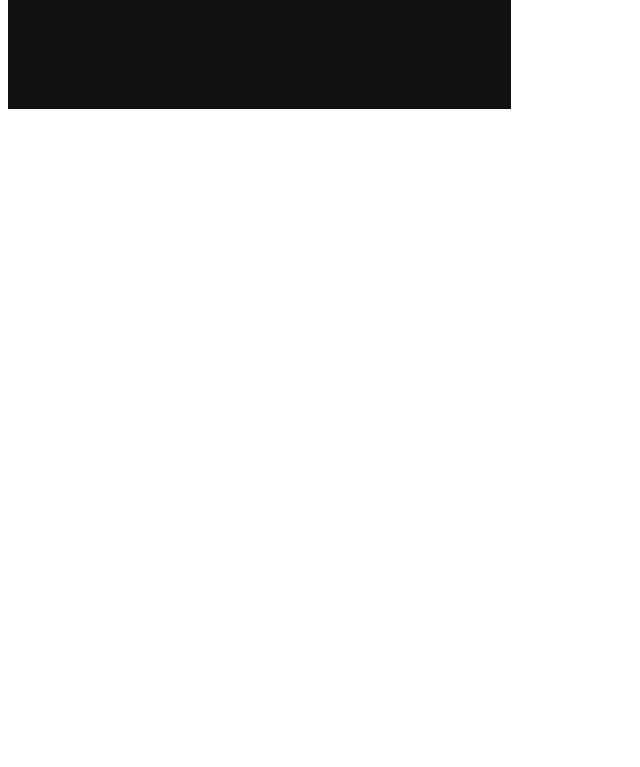
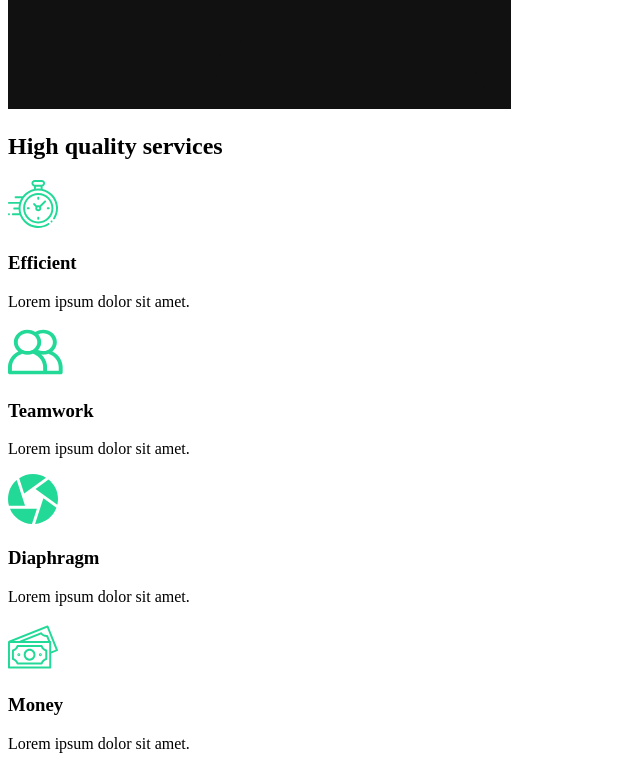
Before and after one commit to KrenarMuzaqi/capture-project, a React (Create React App) app: page / in a window 1280 px wide. Shown: the part 840-1607 px from the top of the page, without its empty margins (0-640 px from the left). Before the commit the page ends 961 px from the top, so only its background shows below. Built offline with nearby package versions, Linux system fonts and the light colour scheme.

Commit message:
Services Section added

```diff
--- /dev/null
+++ b/src/components/ServicesSection.js
@@ -0,0 +1,57 @@
+import React from "react";
+
+//Import Icons
+import clock from "../img/clock.svg";
+import diaphragm from "../img/diaphragm.svg";
+import money from "../img/money.svg";
+import teamwork from "../img/teamwork.svg";
+
+//Import Images
+import home2 from "../img/home2.png";
+
+const ServicesSection = () => {
+  return (
+    <div className="services">
+      <div className="description">
+        <h2>
+          High <span>quality</span> services
+        </h2>
+        <div className="cards">
+          <div className="card">
+            <div className="icon">
+              <img src={clock} alt="Clock icon" />
+              <h3>Efficient</h3>
+            </div>
+            <p>Lorem ipsum dolor sit amet.</p>
+          </div>
+          <div className="card">
+            <div className="icon">
+              <img src={teamwork} alt="Teamwork icon" />
+              <h3>Teamwork</h3>
+            </div>
+            <p>Lorem ipsum dolor sit amet.</p>
+          </div>
+          <div className="card">
+            <div className="icon">
+              <img src={diaphragm} alt="Diaphragm icon" />
+              <h3>Diaphragm</h3>
+            </div>
+            <p>Lorem ipsum dolor sit amet.</p>
+          </div>
+          <div className="card">
+            <div className="icon">
+              <img src={money} alt="Money icon" />
+              <h3>Money</h3>
+            </div>
+            <p>Lorem ipsum dolor sit amet.</p>
+          </div>
+        </div>
+      </div>
+      <div className="image">
+        <img src={home2} alt="Section img" />
+      </div>
+    </div>
+  );
+};
+
+export default ServicesSection;
--- a/src/pages/AboutUs.js
+++ b/src/pages/AboutUs.js
@@ -2,9 +2,15 @@
 
 //Pages Components
 import AboutSection from "../components/AboutSection";
+import ServicesSection from "../components/ServicesSection";
 
 const AboutUs = () => {
-  return <AboutSection />;
+  return (
+    <>
+      <AboutSection />
+      <ServicesSection />
+    </>
+  );
 };
 
 export default AboutUs;
```
